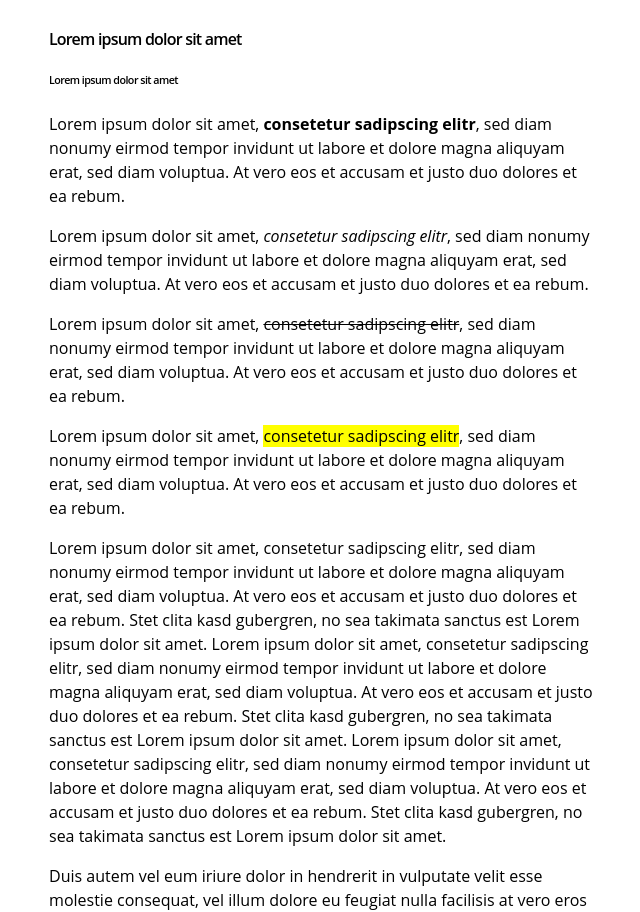
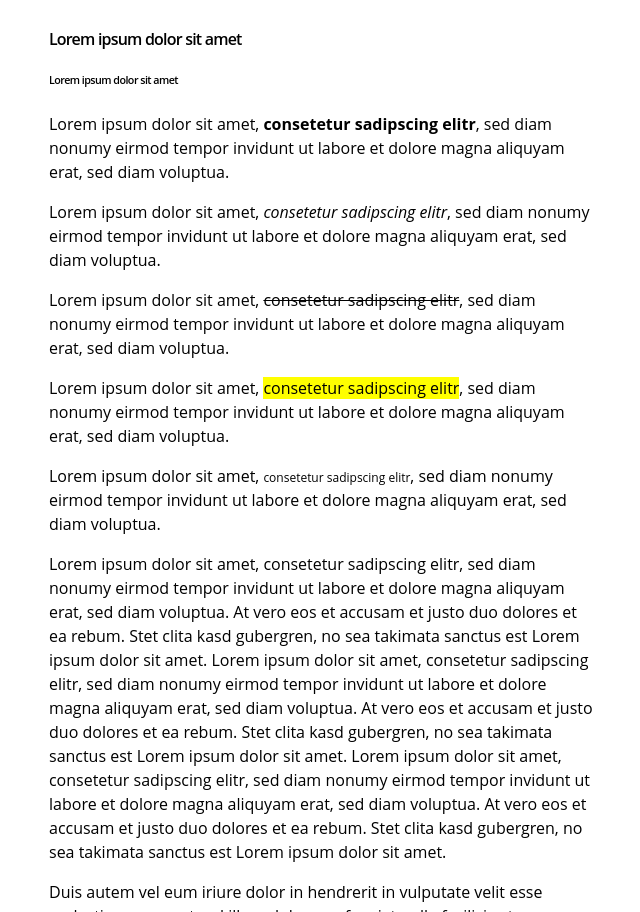
Before and after one commit to fpv83/accessibletypo-css, a website: page docs/index.html in a window 1280 px wide. Shown: the part 1028-1940 px from the top of the page, without its empty margins (319-959 px from the left). Drawn offline with Linux system fonts and the light colour scheme.

Commit message:
Update index.html

```diff
--- a/docs/index.html
+++ b/docs/index.html
@@ -79,10 +79,11 @@ a.at-hidden:focus{height:auto;width:auto;clip:auto;color:#000;background-color:#
       <h5>Lorem ipsum dolor sit amet</h5>
       <h6>Lorem ipsum dolor sit amet</h6>
 
-      <p>Lorem ipsum dolor sit amet, <strong>consetetur sadipscing elitr</strong>, sed diam nonumy eirmod tempor invidunt ut labore et dolore magna aliquyam erat, sed diam voluptua. At vero eos et accusam et justo duo dolores et ea rebum.</p>
-      <p>Lorem ipsum dolor sit amet, <em>consetetur sadipscing elitr</em>, sed diam nonumy eirmod tempor invidunt ut labore et dolore magna aliquyam erat, sed diam voluptua. At vero eos et accusam et justo duo dolores et ea rebum.</p>
-      <p>Lorem ipsum dolor sit amet, <del>consetetur sadipscing elitr</del>, sed diam nonumy eirmod tempor invidunt ut labore et dolore magna aliquyam erat, sed diam voluptua. At vero eos et accusam et justo duo dolores et ea rebum.</p>
-      <p>Lorem ipsum dolor sit amet, <mark>consetetur sadipscing elitr</mark>, sed diam nonumy eirmod tempor invidunt ut labore et dolore magna aliquyam erat, sed diam voluptua. At vero eos et accusam et justo duo dolores et ea rebum.</p>
+      <p>Lorem ipsum dolor sit amet, <strong>consetetur sadipscing elitr</strong>, sed diam nonumy eirmod tempor invidunt ut labore et dolore magna aliquyam erat, sed diam voluptua.</p>
+      <p>Lorem ipsum dolor sit amet, <em>consetetur sadipscing elitr</em>, sed diam nonumy eirmod tempor invidunt ut labore et dolore magna aliquyam erat, sed diam voluptua.</p>
+      <p>Lorem ipsum dolor sit amet, <del>consetetur sadipscing elitr</del>, sed diam nonumy eirmod tempor invidunt ut labore et dolore magna aliquyam erat, sed diam voluptua.</p>
+      <p>Lorem ipsum dolor sit amet, <mark>consetetur sadipscing elitr</mark>, sed diam nonumy eirmod tempor invidunt ut labore et dolore magna aliquyam erat, sed diam voluptua.</p>
+      <p>Lorem ipsum dolor sit amet, <small>consetetur sadipscing elitr</small>, sed diam nonumy eirmod tempor invidunt ut labore et dolore magna aliquyam erat, sed diam voluptua.</p>
 
 <p>Lorem ipsum dolor sit amet, consetetur sadipscing elitr, sed diam nonumy eirmod tempor invidunt ut labore et dolore magna aliquyam erat, sed diam voluptua. At vero eos et accusam et justo duo dolores et ea rebum. Stet clita kasd gubergren, no sea takimata sanctus est Lorem ipsum dolor sit amet. Lorem ipsum dolor sit amet, consetetur sadipscing elitr, sed diam nonumy eirmod tempor invidunt ut labore et dolore magna aliquyam erat, sed diam voluptua. At vero eos et accusam et justo duo dolores et ea rebum. Stet clita kasd gubergren, no sea takimata sanctus est Lorem ipsum dolor sit amet. Lorem ipsum dolor sit amet, consetetur sadipscing elitr, sed diam nonumy eirmod tempor invidunt ut labore et dolore magna aliquyam erat, sed diam voluptua. At vero eos et accusam et justo duo dolores et ea rebum. Stet clita kasd gubergren, no sea takimata sanctus est Lorem ipsum dolor sit amet. </p>
 
```
